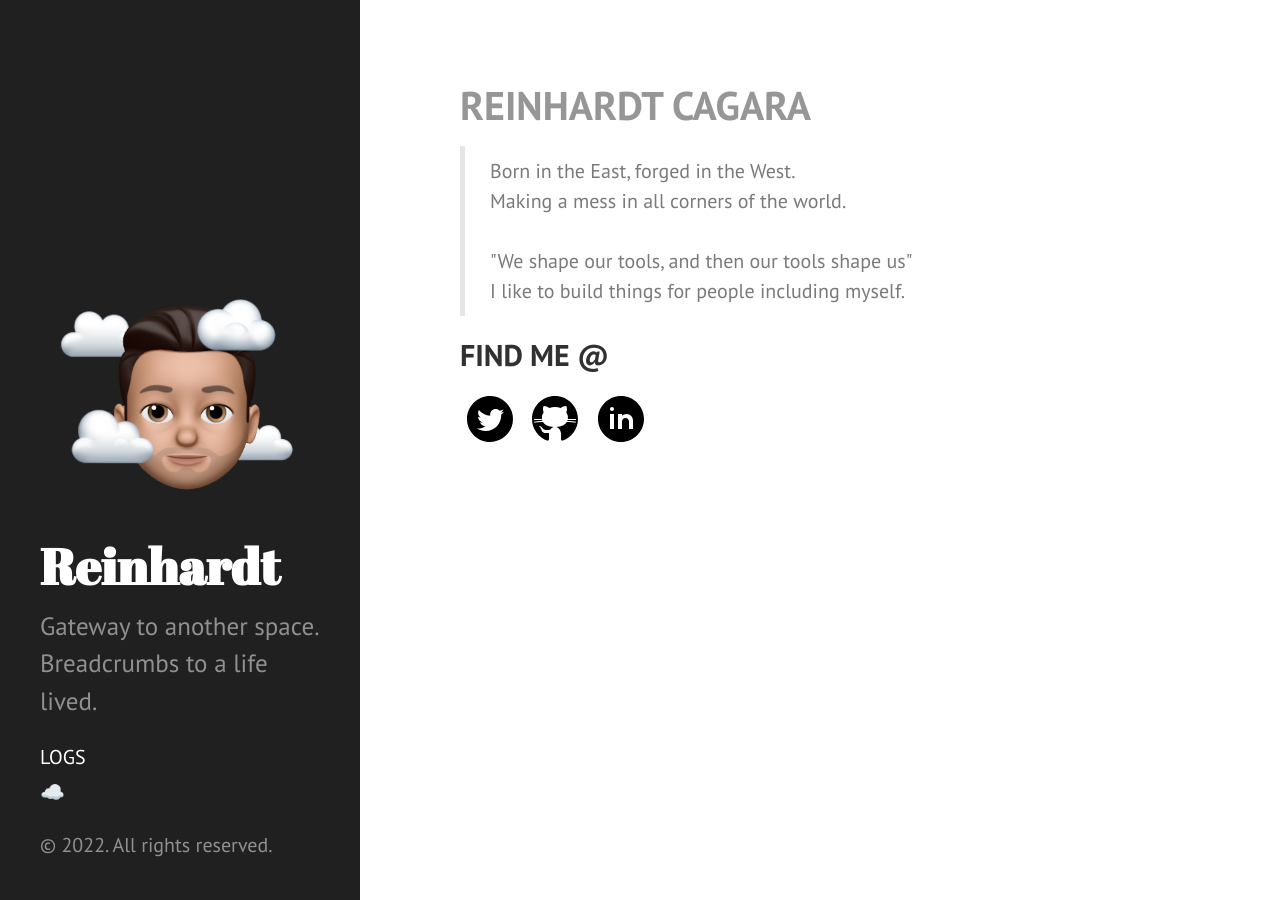
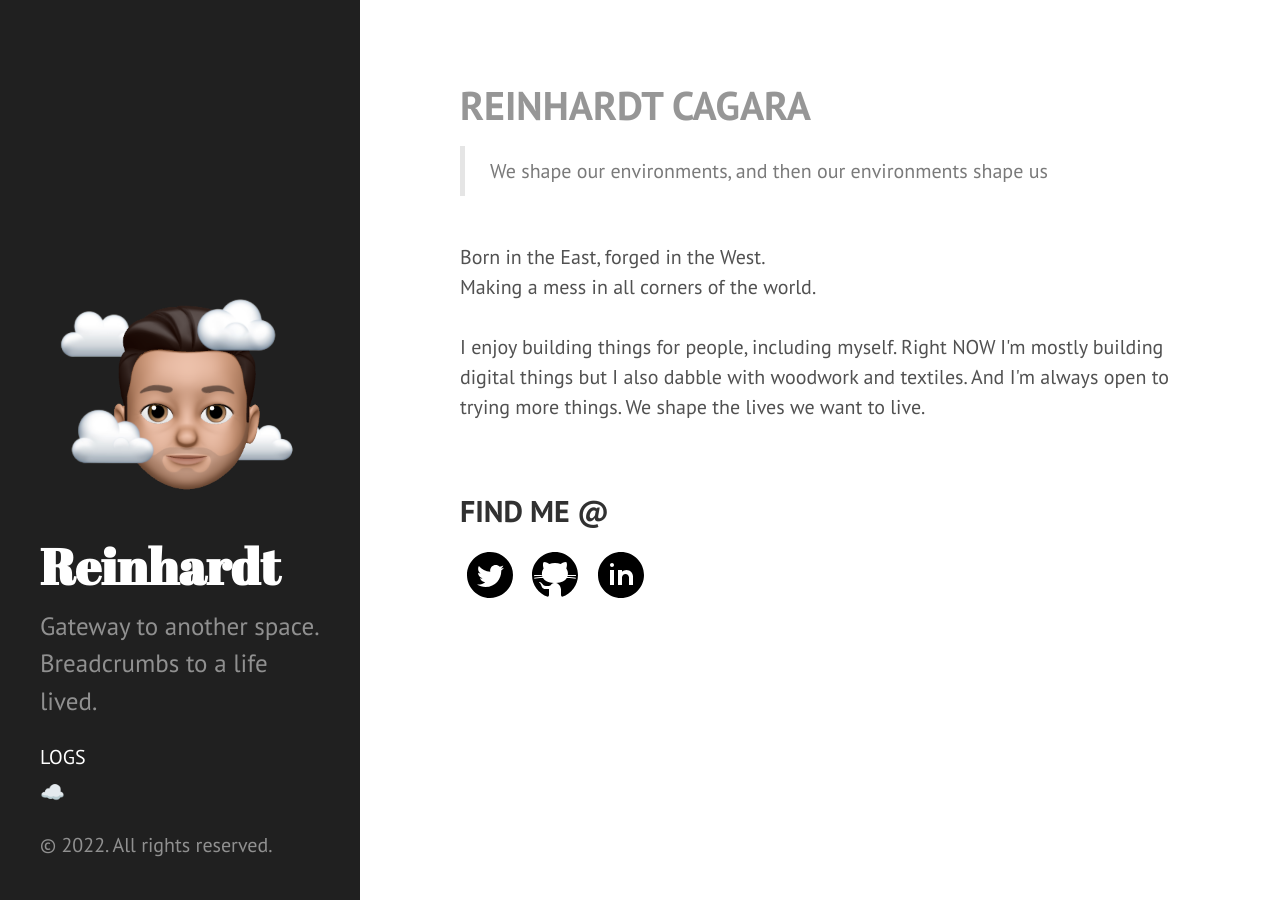
Before and after one commit to reinhardt021/reinhardt021.github.io, a Jekyll site: the page built from index.html, in a window 1280 px wide. Built offline with Jekyll 4.4.1, drawn with Linux system fonts in a browser that asks for light colours.

Commit message:
new blurb

```diff
--- a/index.html
+++ b/index.html
@@ -6,12 +6,23 @@ title: "REINHARDT CAGARA"
 
 <h1 class="page-title">{{ page.title }}</h1>
 <blockquote>
-    Born in the East, forged in the West.<br/>
-    Making a mess in all corners of the world.<br/>
-    <br/>
-    "We shape our tools, and then our tools shape us"<br/>
-    I like to build things for people including myself.
+    We shape our environments, and then our environments shape us
 </blockquote>
+
+<br/>
+
+<p>
+Born in the East, forged in the West.<br/>
+Making a mess in all corners of the world.<br/>
+<br/>
+I enjoy building things for people, including myself.
+Right NOW I'm mostly building digital things
+but I also dabble with woodwork and textiles.
+And I'm always open to trying more things.
+We shape the lives we want to live.
+</p>
+
+<br/>
 
 <p>
     <!--For a more eloquent view of my work history: <a href="{{ site.resume }}">RESUME</a>.<br/>-->
```
